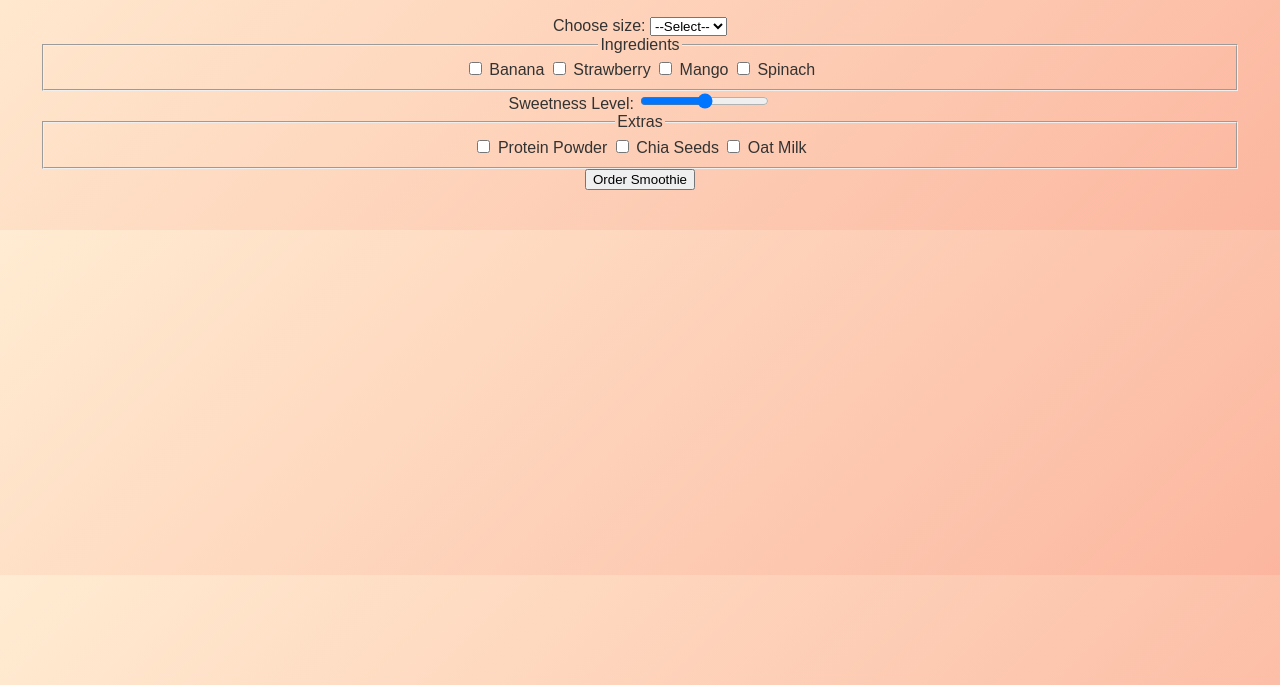
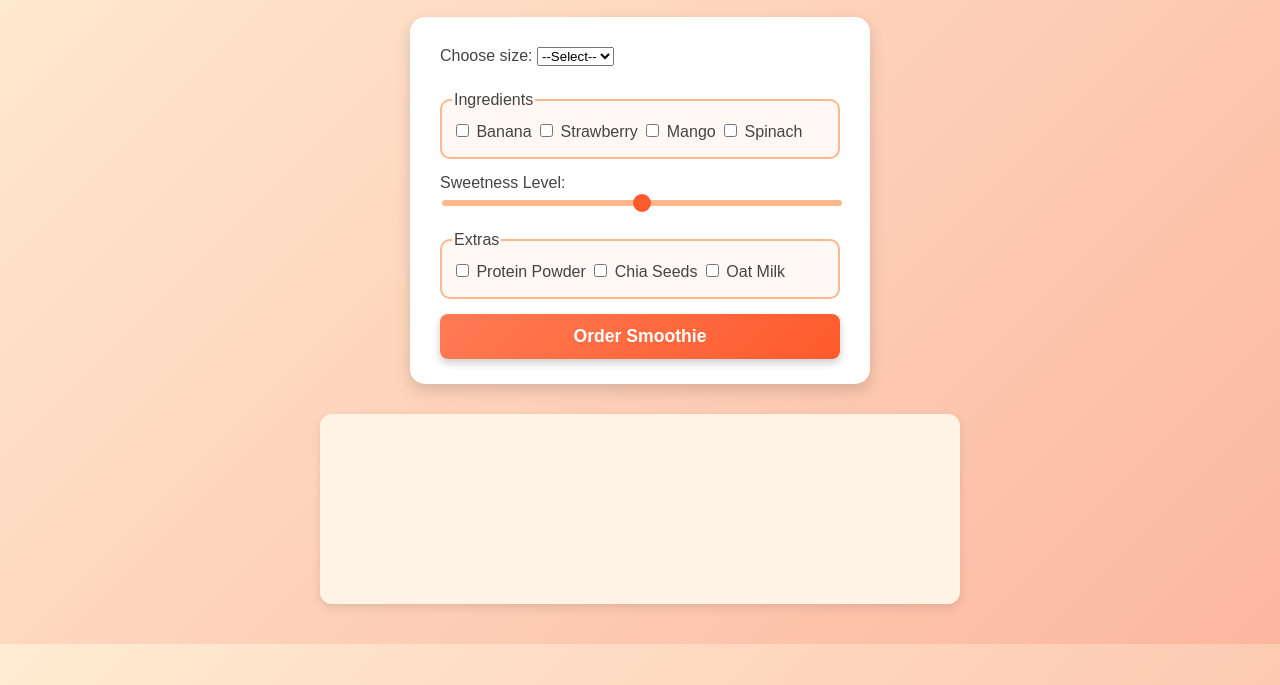
Before and after one commit to Arsh001405/COMP-1073--Assignment-2, a plain HTML site: page index.html in a window 1280 px wide. Shown: the part 115-800 px from the top of the page. Drawn offline with Linux system fonts and the light colour scheme.

Commit message:
added prper css for the page styling

```diff
--- a/styles.css
+++ b/styles.css
@@ -17,3 +17,144 @@ h1 {
   margin-bottom: 20px;
   text-shadow: 1px 1px 2px rgba(0, 0, 0, 0.1);
 }
+
+/* Smoothie order form container */
+form {
+  background: white;
+  padding: 25px 30px;
+  border-radius: 15px;
+  display: inline-block;
+  text-align: left;
+  box-shadow: 0 6px 15px rgba(0, 0, 0, 0.15);
+  max-width: 400px;
+  width: 100%;
+  transition: transform 0.2s ease-in-out;
+}
+
+form:hover {
+  transform: translateY(-5px);
+}
+
+/* Labels and text */
+label,
+legend {
+  font-weight: 500;
+  color: #444;
+}
+
+select,
+input[type="range"],
+input[type="checkbox"] {
+  margin-top: 5px;
+  margin-bottom: 10px;
+}
+
+/* Fieldset styling */
+fieldset {
+  margin: 15px 0;
+  border: 2px solid #ffb88c;
+  border-radius: 10px;
+  padding: 10px;
+  background: #fff8f4;
+}
+
+/* Button styling */
+button {
+  background: linear-gradient(135deg, #ff7b54, #ff5a2c);
+  border: none;
+  padding: 12px 18px;
+  color: white;
+  font-size: 1.1em;
+  font-weight: bold;
+  border-radius: 8px;
+  cursor: pointer;
+  width: 100%;
+  box-shadow: 0 4px 8px rgba(0, 0, 0, 0.2);
+  transition: background 0.3s, transform 0.2s ease-in-out;
+}
+
+button:hover {
+  background: linear-gradient(135deg, #ff5a2c, #e94e24);
+  transform: scale(1.05);
+}
+
+/* Order card container for summary + image */
+#orderCard {
+  display: flex;
+  align-items: center; /* vertically center */
+  justify-content: flex-start;
+  background: #fff3e6;
+  padding: 20px;
+  border-radius: 12px;
+  box-shadow: 0 4px 10px rgba(0, 0, 0, 0.1);
+  max-width: 600px;
+  margin: 30px auto 0 auto;
+  gap: 20px; /* space between text and image */
+  min-height: 150px;
+  animation: fadeIn 0.5s ease-in-out;
+}
+
+/* Order text */
+#orderSummary {
+  flex: 1;
+  text-align: left;
+}
+
+/* Smoothie image */
+#smoothieImageContainer img {
+  max-width: 180px;
+  height: auto;
+  border-radius: 15px;
+  box-shadow: 0 6px 15px rgba(0, 0, 0, 0.2);
+  display: block;
+}
+
+/* Smooth fade-in animation */
+@keyframes fadeIn {
+  from {
+    opacity: 0;
+    transform: translateY(10px);
+  }
+  to {
+    opacity: 1;
+    transform: translateY(0);
+  }
+}
+
+/* Range slider custom color */
+input[type="range"] {
+  -webkit-appearance: none;
+  width: 100%;
+  height: 6px;
+  background: #ffb88c;
+  border-radius: 5px;
+  outline: none;
+}
+input[type="range"]::-webkit-slider-thumb {
+  -webkit-appearance: none;
+  appearance: none;
+  width: 18px;
+  height: 18px;
+  background: #ff5a2c;
+  border-radius: 50%;
+  cursor: pointer;
+}
+input[type="range"]::-moz-range-thumb {
+  width: 18px;
+  height: 18px;
+  background: #ff5a2c;
+  border-radius: 50%;
+  cursor: pointer;
+}
+
+/* Responsive: stack on small screens */
+@media (max-width: 600px) {
+  #orderCard {
+    flex-direction: column;
+    max-width: 90%;
+  }
+  #smoothieImageContainer img {
+    max-width: 150px;
+    margin-top: 15px;
+  }
+}
```
